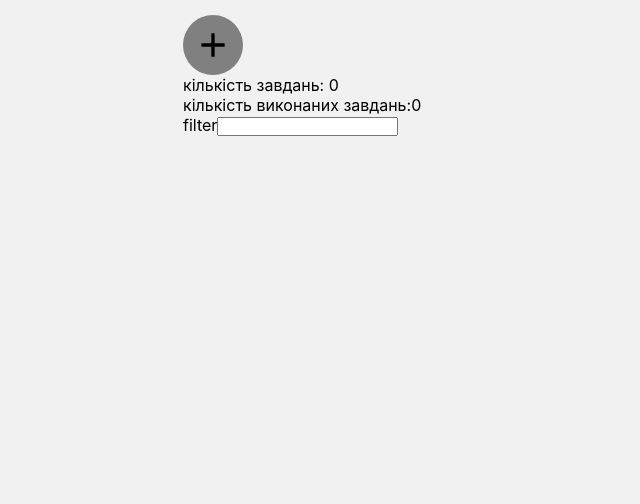
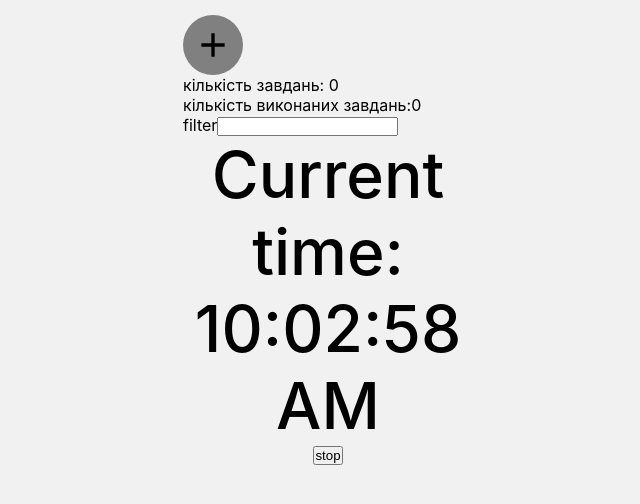
Before and after one commit to yevhenpodoliaka/react-test, a React (Create React App) app: page / in a window 1280 px wide. Shown: the top 504 px of the page, without its empty margins (312-952 px from the left). Built offline with nearby package versions, Linux system fonts and the light colour scheme.

Commit message:
add clock

```diff
--- a/src/App.jsx
+++ b/src/App.jsx
@@ -9,6 +9,7 @@ import TodoFilter from './components/TodoApp/TodoFilter';
 import Modal from './components/Modal/Modal';
 import IconBtn from './components/IconBtn/IconBtn';
 import {ReactComponent as AddIcon} from './icons/add.svg'
+import Clock from './components/Clock/Clock';
 
 // const colorPickerOptions = [
 //   { label: 'red', color: '#F44336' },
@@ -124,7 +125,7 @@ class App extends Component {
           onDeleteTodo={this.deleteTodo}
           togglleComplited={this.complitedTodo}
         />
-
+      <Clock/>
       </>
     );
   }
--- /dev/null
+++ b/src/components/Clock/Clock.jsx
@@ -0,0 +1,34 @@
+import { useState, useEffect, useRef } from 'react';
+import styles from './Clock.module.css';
+
+export default function Clock() {
+  const [time, setTime] = useState(() => new Date());
+  const intervalId = useRef(null);
+
+  useEffect(() => {
+    intervalId.current = setInterval(() => {
+      console.log('Это интервал каждые 2000ms ' + Date.now());
+      setTime(new Date());
+    }, 2000);
+
+    return () => {
+      console.log('Это функция очистки перед следующим вызовом useEffect');
+      stop();
+    };
+  }, []);
+
+  const stop = () => {
+    clearInterval(intervalId.current);
+  };
+
+  return (
+    <div className={styles.container}>
+      <p className={styles.clockface}>
+        Current time: {time.toLocaleTimeString()}
+      </p>
+      <button type="button" onClick={stop}>
+       stop
+      </button>
+    </div>
+  );
+}
--- /dev/null
+++ b/src/components/Clock/Clock.module.css
@@ -0,0 +1,8 @@
+.container {
+    text-align: center;
+}
+
+.clockface {
+    font-size: 64px;
+    font-weight: 500;
+}
```
